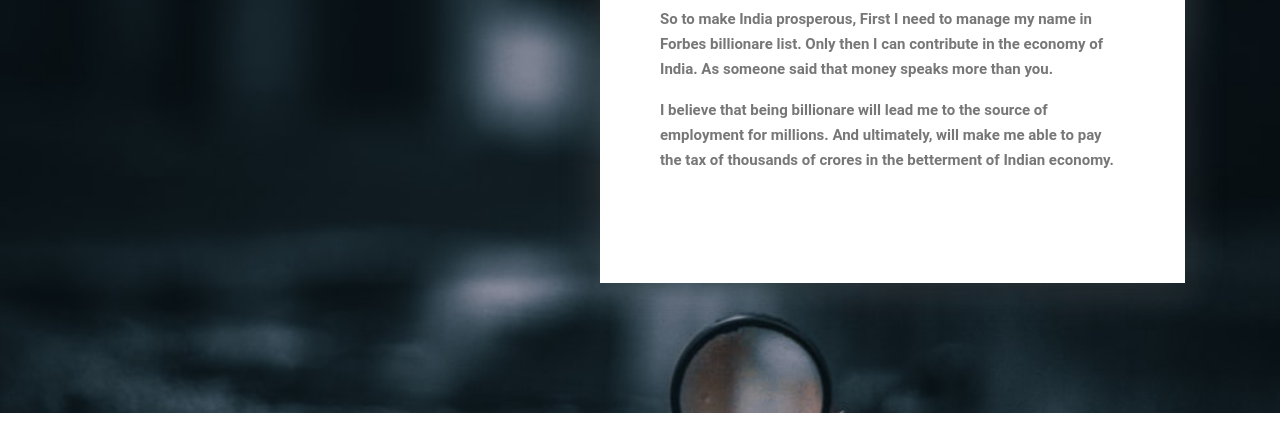
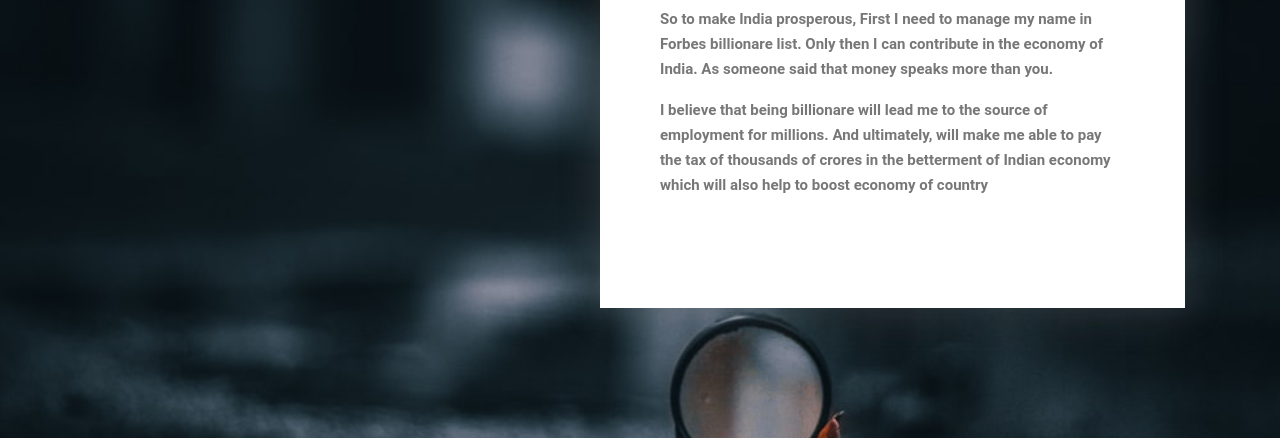
Before and after one commit to ruchit-26/Payment-Integrated-site, a plain HTML site: page about.html in a window 1280 px wide. Shown: the part 469-907 px from the top of the page. Before the commit the page ends 882 px from the top, so only its background shows below. Drawn offline with Linux system fonts and the light colour scheme; files whose address does not match are found by name.

Commit message:
Update about.html

```diff
--- a/about.html
+++ b/about.html
@@ -68,7 +68,7 @@
                                     <strong>I believe that being billionare will lead me to the source of employment for millions.
 									And ultimately, will make me able to pay the tax of thousands of crores
 									in the betterment of
-                                                                        Indian economy.</strong>
+                                                                        Indian economy which will also help to boost economy of country</strong>
                             </p>
 
                         </div>
```
